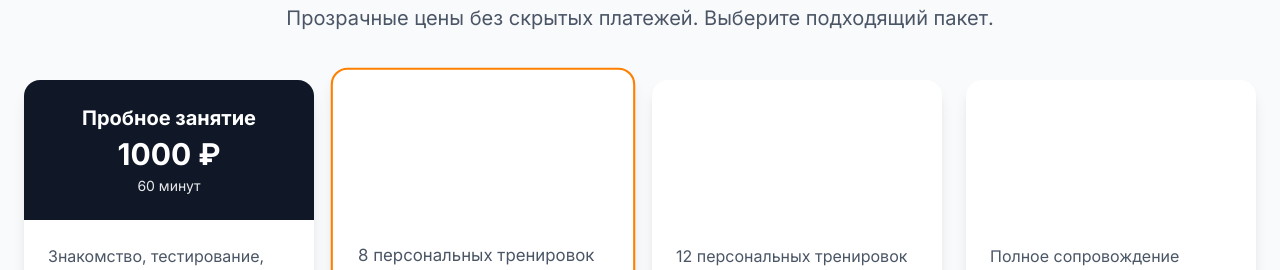
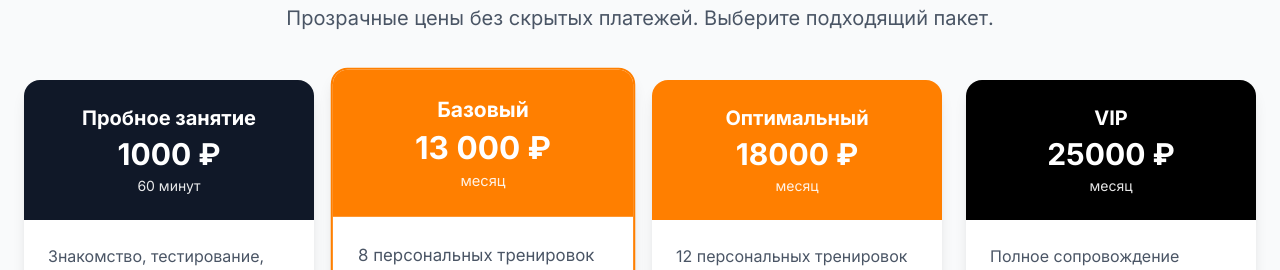
Before and after one commit to antonnaa/fitness-trainer, a Next.js app: page /prices in a window 1280 px wide. Shown: the part 192-462 px from the top of the page. Built offline with nearby package versions, Linux system fonts and the light colour scheme; no server answers.

Commit message:
Раскраска

```diff
--- a/app/prices/page.tsx
+++ b/app/prices/page.tsx
@@ -1,6 +1,12 @@
 import Link from 'next/link'
 
 export default function Prices() {
+	const colorClasses = {
+		gray: 'bg-gray-900',
+		orange: 'bg-orange-500', // или bg-orange-600, bg-orange-700 и т.д.
+		black: 'bg-black',
+	}
+
 	const packages = [
 		{
 			name: 'Пробное занятие',
@@ -50,7 +56,7 @@ export default function Prices() {
 				<div className='grid md:grid-cols-2 lg:grid-cols-4 gap-6 max-w-7xl mx-auto'>
 					{packages.map((pkg, idx) => (
 						<div key={idx} className={`bg-white rounded-2xl shadow-lg overflow-hidden ${pkg.popular ? 'border-2 border-orange-500 transform scale-105' : ''}`}>
-							<div className={`bg-${pkg.color}-900 text-white p-6 text-center`}>
+							<div className={`${colorClasses[pkg.color]} text-white p-6 text-center`}>
 								<h3 className='text-xl font-bold mb-1'>{pkg.name}</h3>
 								<div className='text-3xl font-bold mb-1'>{pkg.price}</div>
 								<div className='text-sm opacity-90'>{pkg.duration}</div>
```
